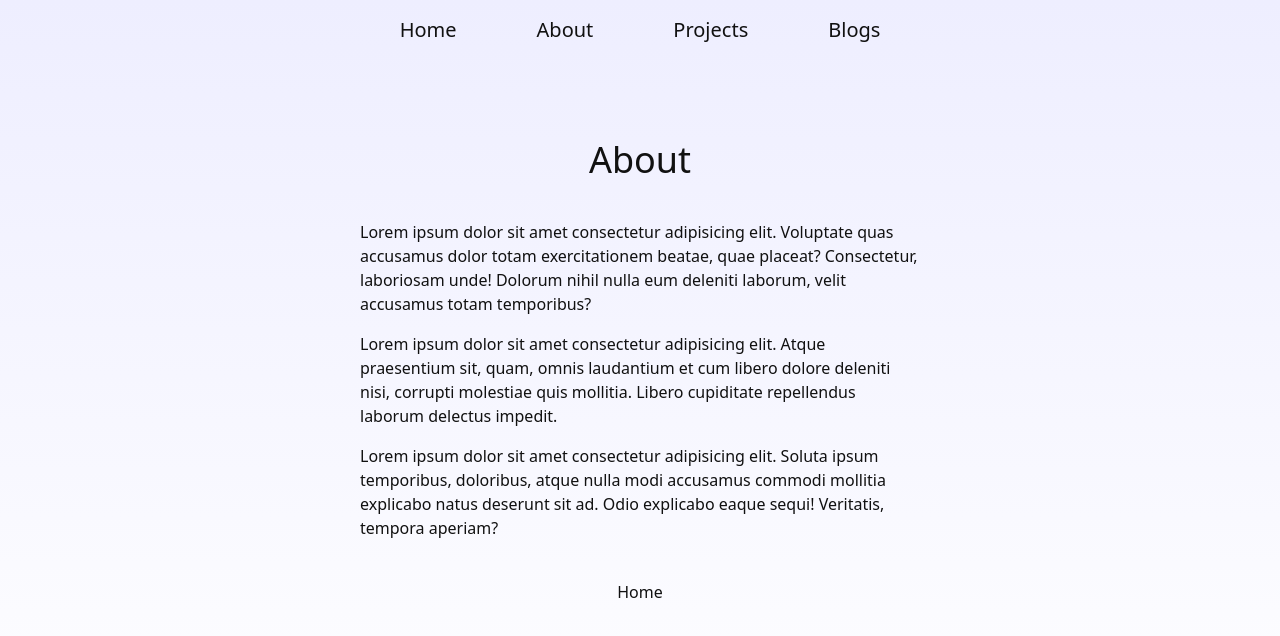
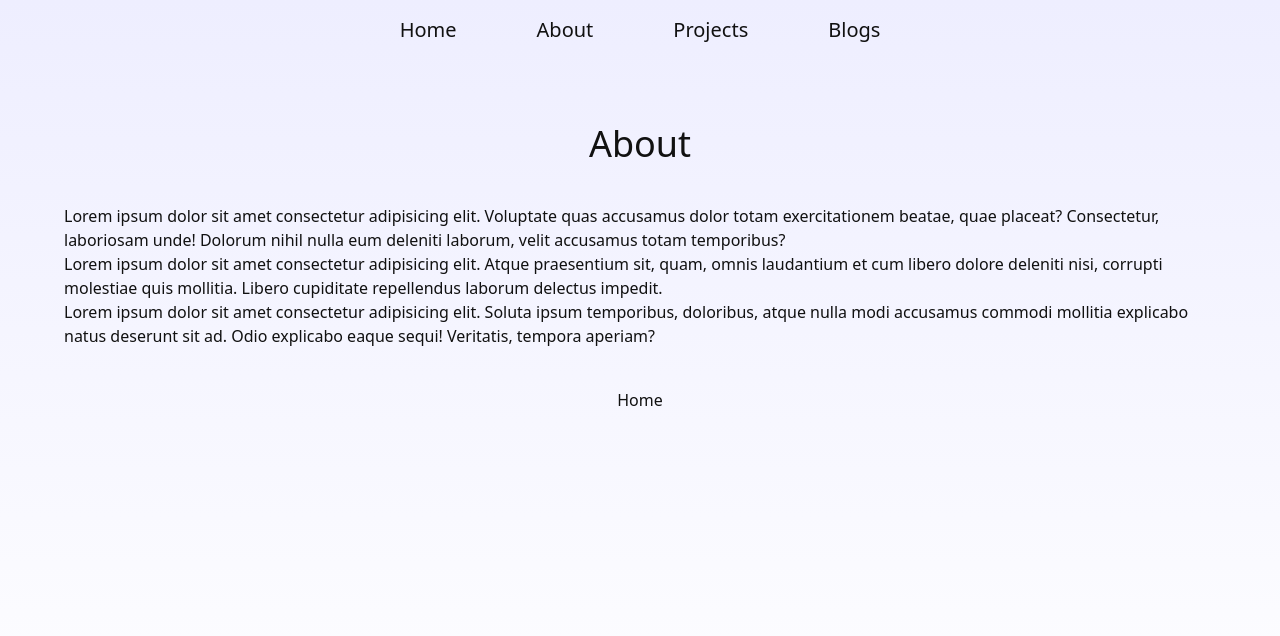
Before and after one commit to ecmCode/nextjs-portfolio, a Next.js app: page /about in a window 1280 px wide. Shown: the top 636 px of the page. Built offline with nearby package versions, Linux system fonts and the light colour scheme.

Commit message:
main page wrapper for global page layout

```diff
--- a/src/pages/_app.tsx
+++ b/src/pages/_app.tsx
@@ -2,12 +2,15 @@ import Navbar from '@/pages/components/Navbar'
 import '@/styles/globals.css'
 import type { AppProps } from 'next/app'
 import Layout from './components/Layout'
+import MainPage from './components/MainPage'
 
 export default function App({ Component, pageProps }: AppProps) {
   return (
       <Layout>
         <Navbar/>
-        <Component {...pageProps} />
+        <MainPage>
+          <Component {...pageProps} />
+        </MainPage>
       </Layout>
   )
 }
--- a/src/pages/about/index.tsx
+++ b/src/pages/about/index.tsx
@@ -7,9 +7,9 @@ const About = () => {
             <Head>
                 <title>About</title>
             </Head>
-            <main className="flex flex-col gap-10 items-center justify-between p-20">
+            <main>
                 <h1>About</h1>
-                <div className="w-1/2 flex flex-col gap-4">
+                <div>
                     <p>
                         Lorem ipsum dolor sit amet consectetur adipisicing elit. Voluptate quas accusamus dolor totam exercitationem beatae, quae placeat? Consectetur, laboriosam unde! Dolorum nihil nulla eum deleniti laborum, velit accusamus totam temporibus?
                     </p>
--- /dev/null
+++ b/src/pages/components/MainPage.tsx
@@ -0,0 +1,11 @@
+import style from "./styles/MainPage.module.css"
+
+const MainPage = ({children}: React.PropsWithChildren) => {
+    return (
+        <div className={style.mainPage}>
+            {children}
+        </div>
+    );
+}
+
+export default MainPage;
--- /dev/null
+++ b/src/pages/components/styles/MainPage.module.css
@@ -0,0 +1,6 @@
+.mainPage{
+    @apply p-16
+}
+.mainPage main{
+    @apply flex flex-col items-center justify-center gap-10
+}
--- a/src/pages/projects/index.tsx
+++ b/src/pages/projects/index.tsx
@@ -5,13 +5,12 @@ import ProjectBox from "./components/ProjectBox";
 
 const Projects = () => {
     return (
-        <div>
+        <>
             <Head>
                 <title>Projects</title>
             </Head>
-            <main className="flex flex-col gap-10 items-center justify-between p-20">
+            <main>
                 <h1>Projects</h1>
-                <p>This is the Projects page</p>
                 <ul className="grid grid-cols-1 md:grid-cols-2 justify-center items-center place-items-center w-full h-60 gap-4">
                     {projects.map((project, index) => (
                         <ProjectBox
@@ -25,7 +24,7 @@ const Projects = () => {
                     ))}
                 </ul>
             </main>
-        </div>
+        </>
     );
 }
 
```
